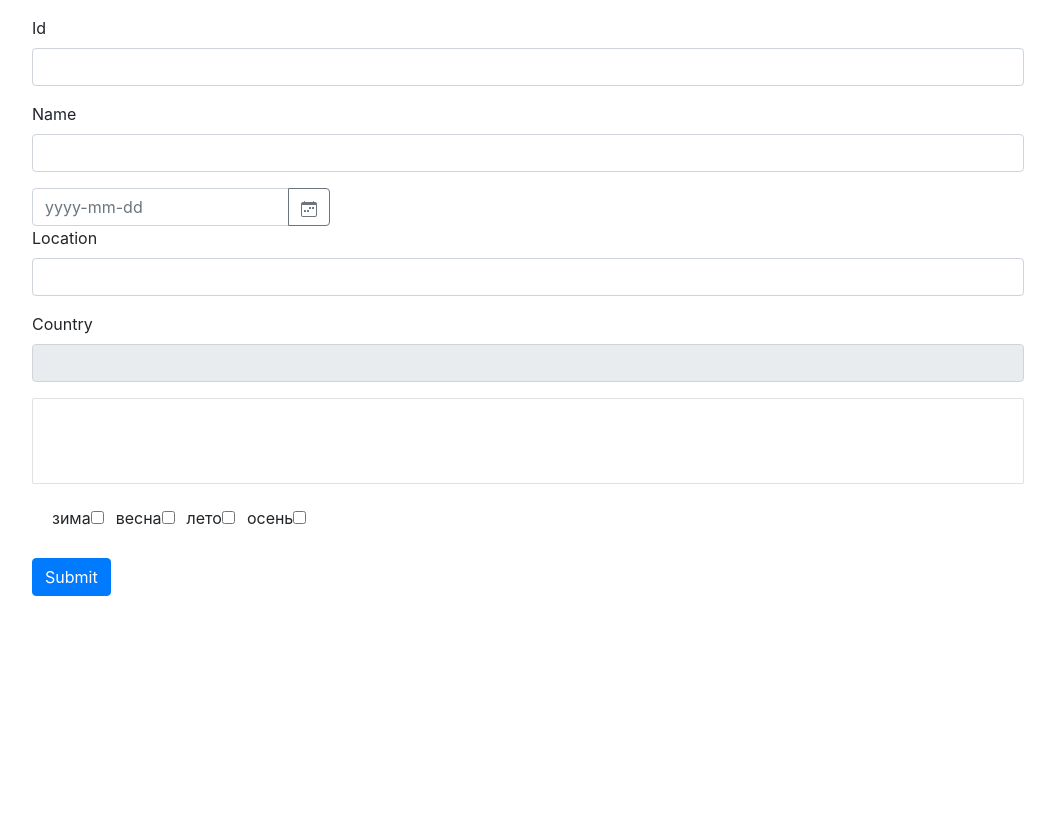
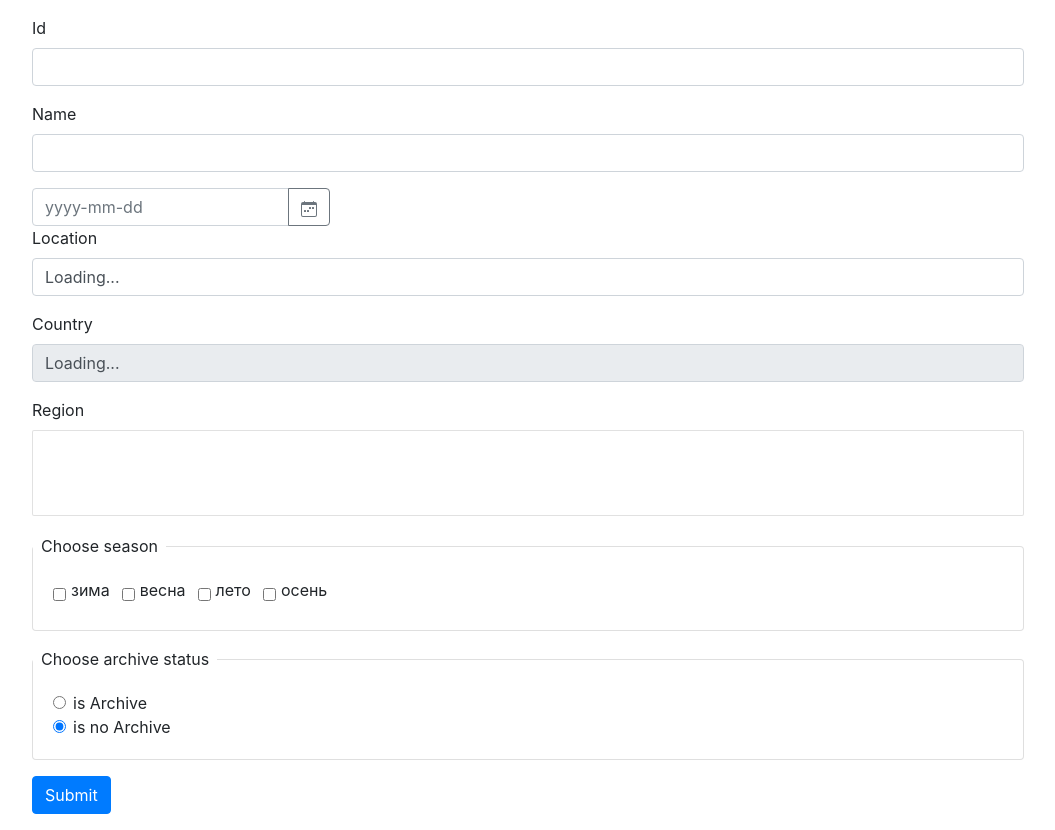
Before and after one commit to voskanvl/kozlov, an Angular app: page / in a window 1280 px wide. Shown: the whole page, without its empty margins (112-1167 px from the left). Before the commit the page ends 800 px from the top, so only its background shows below. Built offline with nearby package versions, Linux system fonts and the light colour scheme.

Commit message:
8.2 14:32

```diff
--- a/src/app/app.component-alt.html
+++ /dev/null
@@ -1,66 +0,0 @@
-<form [formGroup]="myForm" class="form">
-  <app-type-ahead
-    controlId="id"
-    label="Id"
-    [valueArray]="[]"
-    [formControlName]="'id'"
-    [control]="myForm.get('id')"
-    autocomplete="id"
-  >
-  </app-type-ahead>
-  <app-type-ahead
-    controlId="name"
-    label="Name"
-    [valueArray]="[]"
-    [formControlName]="'name'"
-    [control]="myForm.get('name')"
-    autocomplete="name"
-  >
-  </app-type-ahead>
-  <div class="input-group date-picker">
-    <input class="form-control" placeholder="yyyy-mm-dd"
-           name="dp" ngbDatepicker #d="ngbDatepicker">
-    <div class="input-group-append">
-      <button class="btn btn-outline-secondary calendar" (click)="d.toggle()" type="button">
-        <svg xmlns="http://www.w3.org/2000/svg" width="16" height="16" fill="currentColor" class="bi bi-calendar-week"
-             viewBox="0 0 16 16">
-          <path
-            d="M11 6.5a.5.5 0 0 1 .5-.5h1a.5.5 0 0 1 .5.5v1a.5.5 0 0 1-.5.5h-1a.5.5 0 0 1-.5-.5v-1zm-3 0a.5.5 0 0 1 .5-.5h1a.5.5 0 0 1 .5.5v1a.5.5 0 0 1-.5.5h-1a.5.5 0 0 1-.5-.5v-1zm-5 3a.5.5 0 0 1 .5-.5h1a.5.5 0 0 1 .5.5v1a.5.5 0 0 1-.5.5h-1a.5.5 0 0 1-.5-.5v-1zm3 0a.5.5 0 0 1 .5-.5h1a.5.5 0 0 1 .5.5v1a.5.5 0 0 1-.5.5h-1a.5.5 0 0 1-.5-.5v-1z"/>
-          <path
-            d="M3.5 0a.5.5 0 0 1 .5.5V1h8V.5a.5.5 0 0 1 1 0V1h1a2 2 0 0 1 2 2v11a2 2 0 0 1-2 2H2a2 2 0 0 1-2-2V3a2 2 0 0 1 2-2h1V.5a.5.5 0 0 1 .5-.5zM1 4v10a1 1 0 0 0 1 1h12a1 1 0 0 0 1-1V4H1z"/>
-        </svg>
-      </button>
-    </div>
-  </div>
-  <app-type-ahead
-    controlId="location"
-    label="Location"
-    [valueArray]="locationsArray"
-    [formControlName]="'location'"
-    [control]="myForm.get('location')"
-    autocomplete="on"
-  >
-  </app-type-ahead>
-  <app-type-ahead
-    controlId="country"
-    label="Country"
-    [valueArray]="countriesArray"
-    [formControlName]="'country'"
-    [control]="myForm.get('country')"
-    [dependent]="true"
-    autocomplete="country"
-  >
-  </app-type-ahead>
-  <select class="form-select" name="select" formControlName="region" multiple>
-    <option *ngFor="let region of regionsArray">{{region['name']}}</option>
-  </select>
-  <fieldset class="card">
-    <div class="card-body">
-    <span *ngFor="let i of seasons">
-      <label>{{i}}</label>
-      <input class="form-check-inline" type="checkbox" name="season">
-    </span>
-    </div>
-  </fieldset>
-  <input type="submit" class="btn btn-primary"/>
-</form>
--- a/src/app/app.component.html
+++ b/src/app/app.component.html
@@ -1,114 +1,88 @@
-<form [formGroup]="myForm" novalidate (ngSubmit)="submit()" class="form">
-  <div class="form-group">
-    <label to="id">Id</label>
-    <input class="form-control" name="id" formControlName="id"/>
-    <div
-      class="alert alert-danger"
-      *ngIf="myForm.controls['id'].invalid && myForm.controls['id'].touched"
-    >
-      You didn't input a Name
+<form [formGroup]="myForm" class="form">
+  <app-type-ahead
+    controlId="id"
+    label="Id"
+    [valueArray]="[]"
+    [formControlName]="'id'"
+    [control]="myForm.get('id')"
+    autocomplete="id"
+  >
+  </app-type-ahead>
+  <app-type-ahead
+    controlId="name"
+    label="Name"
+    [valueArray]="[]"
+    [formControlName]="'name'"
+    [control]="myForm.get('name')"
+    autocomplete="name"
+  >
+  </app-type-ahead>
+  <div class="input-group date-picker">
+    <input class="form-control" placeholder="yyyy-mm-dd"
+           name="dp" ngbDatepicker #d="ngbDatepicker">
+    <div class="input-group-append">
+      <button class="btn btn-outline-secondary calendar" (click)="d.toggle()" type="button">
+        <svg xmlns="http://www.w3.org/2000/svg" width="16" height="16" fill="currentColor" class="bi bi-calendar-week"
+             viewBox="0 0 16 16">
+          <path
+            d="M11 6.5a.5.5 0 0 1 .5-.5h1a.5.5 0 0 1 .5.5v1a.5.5 0 0 1-.5.5h-1a.5.5 0 0 1-.5-.5v-1zm-3 0a.5.5 0 0 1 .5-.5h1a.5.5 0 0 1 .5.5v1a.5.5 0 0 1-.5.5h-1a.5.5 0 0 1-.5-.5v-1zm-5 3a.5.5 0 0 1 .5-.5h1a.5.5 0 0 1 .5.5v1a.5.5 0 0 1-.5.5h-1a.5.5 0 0 1-.5-.5v-1zm3 0a.5.5 0 0 1 .5-.5h1a.5.5 0 0 1 .5.5v1a.5.5 0 0 1-.5.5h-1a.5.5 0 0 1-.5-.5v-1z"/>
+          <path
+            d="M3.5 0a.5.5 0 0 1 .5.5V1h8V.5a.5.5 0 0 1 1 0V1h1a2 2 0 0 1 2 2v11a2 2 0 0 1-2 2H2a2 2 0 0 1-2-2V3a2 2 0 0 1 2-2h1V.5a.5.5 0 0 1 .5-.5zM1 4v10a1 1 0 0 0 1 1h12a1 1 0 0 0 1-1V4H1z"/>
+        </svg>
+      </button>
     </div>
   </div>
-  <div class="form-group">
-    <label to="name">Name</label>
-    <input class="form-control" name="name" formControlName="name"/>
-    <div
-      class="alert alert-danger"
-      *ngIf="myForm.controls['name'].invalid && myForm.controls['name'].touched"
-    >
-      You didn't input a Name
-    </div>
-  </div>
-  <div class="form-group">
-    <label to="name">Date</label>
-    <input type="date" class="form-control" name="name" formControlName="date"/>
-    <div
-      class="alert alert-danger"
-      *ngIf="myForm.controls['date'].invalid && myForm.controls['date'].touched"
-    >
-      You didn't input a Date
-    </div>
-  </div>
+  <app-type-ahead
+    controlId="location"
+    label="Location"
+    [valueArray]="locationsArray"
+    [formControlName]="'location'"
+    [control]="myForm.get('location')"
+    autocomplete="on"
+  >
+  </app-type-ahead>
+  <app-type-ahead
+    controlId="country"
+    label="Country"
+    [valueArray]="countriesArray"
+    [formControlName]="'country'"
+    [control]="myForm.get('country')"
+    [dependent]="true"
+    autocomplete="country"
+  >
+  </app-type-ahead>
 
-<!--  <app-type-ahead-->
-<!--    [control]="myForm.controls['location']"-->
-<!--    [controlId]="'location'"-->
-<!--    [arr]="locationsArray"-->
-<!--    typeArr="string">-->
-<!--  </app-type-ahead>-->
-<!--  <div class="form-group">-->
-<!--    <label to="location">location</label>-->
-<!--    <select class="form-control" name="location" formControlName="location">-->
-<!--      <option *ngFor="let locationItem of locationsArray">{{locationItem}}</option>-->
-<!--    </select>-->
-<!--    <div-->
-<!--      class="alert alert-danger"-->
-<!--      *ngIf="myForm.controls['location'].invalid && myForm.controls['location'].touched"-->
-<!--    >-->
-<!--      You didn't input a Location-->
-<!--    </div>-->
-<!--  </div>-->
-  <div class="form-group">
-    <label to="location">location</label>
-    <input class="form-control" name="location" formControlName="location" [ngbTypeahead]="searchLocation"/>
-<!--      <option *ngFor="let locationItem of locationsArray">{{locationItem}}</option>-->
-<!--    </select>-->
-    <div
-      class="alert alert-danger"
-      *ngIf="myForm.controls['location'].invalid && myForm.controls['location'].touched"
-    >
-      You didn't input a Location
-    </div>
-  </div>
-<!--  <app-type-ahead [arr]="countriesArray" [disabledBy]="'location'" [formControlName]="'country'"-->
-<!--                  [myForm]="myForm"></app-type-ahead>-->
-    <fieldset class="form-group" [disabled]="myForm.controls['location'].invalid">
-      <label to="location">Country</label>
-      <input [ngbTypeahead]="search" name="country" formControlName="country">
-      <div
-        class="alert alert-danger"
-        *ngIf="myForm.controls['country'].invalid && myForm.controls['country'].touched"
-      >
-        You didn't input a Country
-      </div>
-    </fieldset>
-    <fieldset class="form-group" [disabled]="myForm.controls['location'].invalid">
-      <label to="location">Country</label>
-      <select class="form-control" name="location" formControlName="country">
-        <option *ngFor="let countriesItem of countriesArray" [value]="countriesItem['id']">{{countriesItem['name']}}</option>
-      </select>
-      <div
-        class="alert alert-danger"
-        *ngIf="myForm.controls['country'].invalid && myForm.controls['country'].touched"
-      >
-        You didn't input a Country
-      </div>
-    </fieldset>
-  <fieldset class="form-group" [disabled]="myForm.controls['country'].invalid">
-    <label to="location">Region</label>
-    <select class="form-control" name="location" formControlName="region">
-      <option *ngFor="let regionsItem of regionsArray" [value]="regionsItem['id']">{{regionsItem['name']}}</option>
+  <fieldset class="form-group">
+    <label>Region</label>
+    <select class="form-select" name="select" formControlName="region" multiple>
+      <option *ngFor="let region of regionsArray">{{region['name']}}</option>
     </select>
-    <div
-      class="alert alert-danger"
-      *ngIf="myForm.controls['region'].invalid && myForm.controls['region'].touched"
-    >
-      You didn't input a Region
+  </fieldset>
+  <fieldset class="card">
+    <legend>Choose season</legend>
+    <div class="card-body">
+    <span *ngFor="let i of seasons" class="form-check-inline">
+      <input class="form-check-input" type="checkbox" name="season">
+      <label>{{i}}</label>
+    </span>
     </div>
   </fieldset>
-
-  <div class="form-group">
-    <button type="button" class="btn btn-primary" [disabled]="myForm.invalid">
-      Отправить
-    </button>
-  </div>
+  <fieldset class="card" >
+    <legend>Choose archive status</legend>
+    <div class="card-body">
+      <div class="form-check">
+        <input class="form-check-input" type="radio" name="flexRadioDefault" id="flexRadioDefault1">
+        <label class="form-check-label" >
+          is Archive
+        </label>
+      </div>
+      <div class="form-check">
+        <input class="form-check-input" type="radio" name="flexRadioDefault" id="flexRadioDefault2" checked>
+        <label class="form-check-label" >
+          is no Archive
+        </label>
+      </div>
+    </div>
+  </fieldset>
+  <input type="submit" class="btn btn-primary"/>
 </form>
-{{monitor | async | json}}
-<!--<ng-content-->
-<!--  *ngTemplateOutlet="itemTemplate; context:{$implicit:'kkk'}"-->
-<!--&gt;</ng-content>-->
-<!--<ng-template #itemTemplate let-item>-->
-<!--  <a href="#" [innerHTML]="item">{{item}}</a>-->
-<!--  <hr/>-->
-<!--  <span>{{item}}</span>-->
-<!--</ng-template>-->
--- a/src/app/app.component.sass
+++ b/src/app/app.component.sass
@@ -1,8 +1,7 @@
 fieldset
   padding: 0
   margin: 0
-  outline: none
-  border: none
+  margin: 1rem 0px
 .form
   padding: 1rem
   max-width: 1024px
@@ -13,3 +12,8 @@ fieldset
     padding: .5rem
 .date-picker
   width: 30%
+legend
+  font-size: 1rem
+  padding: 0 .5rem
+  margin: 0
+  width: fit-content
--- a/src/app/app.component.ts
+++ b/src/app/app.component.ts
@@ -3,10 +3,10 @@ import {MainViewModel} from "./data.model"
 import {AbstractControl, FormControl, FormGroup, ValidationErrors, ValidatorFn, Validators} from "@angular/forms";
 import {
   debounceTime,
-  distinctUntilChanged,
+  distinctUntilChanged, firstValueFrom,
   map,
   Observable,
-  OperatorFunction,
+  OperatorFunction, Subject,
 } from "rxjs";
 import {MockdataService} from "./mockdata.service";
 import {MyFunctions, Obj} from "../functions/Functions";
@@ -14,7 +14,7 @@ import {tap} from "rxjs/operators";
 
 @Component({
   selector: 'app-root',
-  templateUrl: './app.component-alt.html',
+  templateUrl: './app.component.html',
   styleUrls: ['./app.component.sass']
 })
 export class AppComponent implements OnInit {
@@ -41,45 +41,51 @@ IsArchive - признак архивности (переключатель в
 
   seasons=['зима', 'весна', 'лето', 'осень']
 
+  locationsArrayLoaded$ = new Subject()
+  countriesArrayLoaded$ = new Subject()
+  regionsArrayLoaded$ = new Subject()
 
-  monitor = new Observable();
   mainViewModel = new MainViewModel();
   myForm = new FormGroup({
     id: new FormControl(this.mainViewModel.Id, Validators.required),
     name: new FormControl(this.mainViewModel.Name, Validators.required),
     date: new FormControl(this.mainViewModel.Date, [Validators.required]),
-    location: new FormControl(this.mainViewModel.Location, [Validators.required, this.validateLocation()]),
-    country: new FormControl({value:this.mainViewModel.Country, disabled: true}, [Validators.required]),
-    region: new FormControl({value: this.mainViewModel.Region, disabled: true}, [Validators.required]),
+    location: new FormControl("Loading...", [Validators.required, this.validateLocation()]),
+    country: new FormControl({value:"Loading...", disabled: true}, [Validators.required,this.validateCountry]),
+    region: new FormControl({value: "Loading...", disabled: true}, [Validators.required]),
     season: new FormControl(this.mainViewModel.Season, [Validators.required]),
     isArchive: new FormControl(this.mainViewModel.IsArchive, [Validators.required]),
   })
 
   validateLocation():ValidatorFn{
     return (control: AbstractControl): ValidationErrors | null =>{
-      console.log('this.locationsArray.includes(control.value)',this.locationsArray.includes(control.value))
       if (this.locationsArray.includes(control.value)) return null
       return {mustBeIn:control.value}
     }
   }
+  async validateCountry(control: AbstractControl): Promise<ValidationErrors | null> {
+      if (this.countriesArray.includes(control.value)) return null
+      return {mustBeIn: control.value}
+  }
+
 
   submit() {
   }
-
-  search: OperatorFunction<string, readonly string[]> = (text$: Observable<string>) =>
-    text$.pipe(
-      debounceTime(200),
-      distinctUntilChanged(),
-      map(term => term.length < 2 ? []
-        : this.countriesArray.map(e => e['name']).filter(v => v.toLowerCase().indexOf(term.toLowerCase()) > -1).slice(0, 10))
-    )
-
-  searchLocation: OperatorFunction<string, (string | number)[]> = (text$: Observable<string>) =>
-    text$.pipe(
-      debounceTime(200),
-      distinctUntilChanged(),
-      map(term => this.locationsArray.filter(v => String(v).toLowerCase().indexOf(term.toLowerCase()) > -1).slice(0, 10))
-    )
+  //
+  // search: OperatorFunction<string, readonly string[]> = (text$: Observable<string>) =>
+  //   text$.pipe(
+  //     debounceTime(200),
+  //     distinctUntilChanged(),
+  //     map(term => term.length < 2 ? []
+  //       : this.countriesArray.map(e => e['name']).filter(v => v.toLowerCase().indexOf(term.toLowerCase()) > -1).slice(0, 10))
+  //   )
+  //
+  // searchLocation: OperatorFunction<string, (string | number)[]> = (text$: Observable<string>) =>
+  //   text$.pipe(
+  //     debounceTime(200),
+  //     distinctUntilChanged(),
+  //     map(term => this.locationsArray.filter(v => String(v).toLowerCase().indexOf(term.toLowerCase()) > -1).slice(0, 10))
+  //   )
 
   constructor(public data: MockdataService) {
   }
@@ -92,7 +98,10 @@ IsArchive - признак архивности (переключатель в
   }
 
   ngOnInit() {
-    this.data.getLocations().subscribe(v => this.locationsArray = v)
+    this.data.getLocations().subscribe(v => {
+      this.locationsArrayLoaded$.next("loaded")
+      this.locationsArray = v
+    })
     this.myForm.controls['location'].valueChanges
       .pipe(
         tap(()=>console.log('this.myForm.controls[\'location\'].valid', this.myForm.controls['location'].valid))
@@ -100,7 +109,10 @@ IsArchive - признак архивности (переключатель в
       .subscribe(
       v => {
         if(this.myForm.controls['country'].disabled && this.myForm.controls['location'].valid )this.myForm.controls['country'].enable();
-        return this.data.getCountries(v).subscribe(data => this.countriesArray = data)
+        return this.data.getCountries(v).subscribe(data => {
+          this.countriesArrayLoaded$.next("loaded")
+          this.countriesArray = data
+        })
       }
     )
     this.myForm.controls['country'].valueChanges.subscribe(
@@ -108,7 +120,10 @@ IsArchive - признак архивности (переключатель в
         console.log('this.myForm.controls[\'country\'].valueChanges',v)
         if(this.myForm.controls['region'].disabled && this.myForm.controls['country'].valid)this.myForm.controls['region'].enable();
         const id = MyFunctions.getIdByName(this.countriesArray, v)
-        return this.data.getRegions(id).subscribe(data => this.regionsArray = data)
+        return this.data.getRegions(id).subscribe(data => {
+          this.regionsArrayLoaded$.next("loaded")
+          this.regionsArray = data
+        })
       }
     )
   }
```
Also changed, not shown: src/app/mockdata.service.ts (+4 -4 lines).
